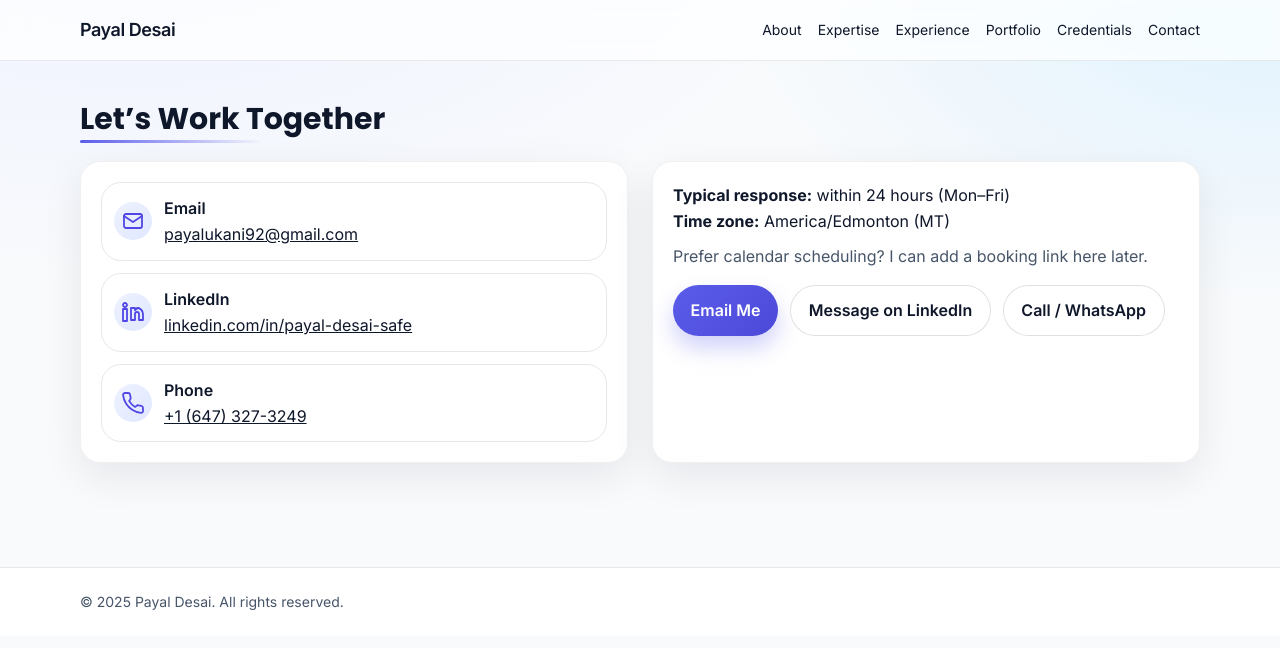
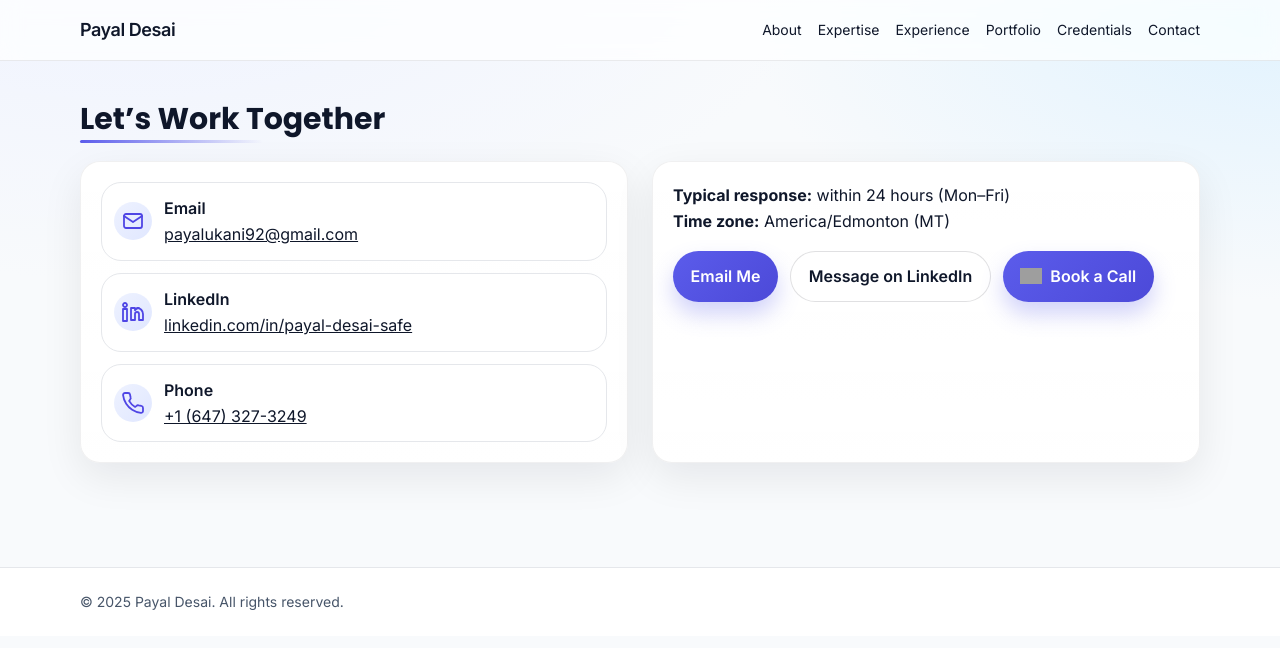
Before and after one commit to dirghak/Payal-Desai, a Next.js app: page /contact in a window 1280 px wide. Shown: the top 648 px of the page. Built offline with nearby package versions, Linux system fonts and the light colour scheme; grey boxes are pictures that could not be loaded.

Commit message:
Update page.tsx

```diff
--- a/app/contact/page.tsx
+++ b/app/contact/page.tsx
@@ -46,14 +46,18 @@ export default function ContactPage() {
         <section className="card">
           <p><strong>Typical response:</strong> within 24 hours (Mon–Fri)</p>
           <p><strong>Time zone:</strong> America/Edmonton (MT)</p>
-          <p className="text-slate-600 mt-2">Prefer calendar scheduling? I can add a booking link here later.</p>
+
 
           <div className="mt-4 flex flex-wrap gap-3">
             <a className="btn btn-primary" href="mailto:payalukani92@gmail.com">Email Me</a>
             <a className="btn btn-ghost" target="_blank" rel="noreferrer" href="https://www.linkedin.com/in/payal-desai-safe/">
               Message on LinkedIn
             </a>
-            <a className="btn btn-ghost" href="tel:+16473273249">Call / WhatsApp</a>
+            {/* <a className="btn btn-ghost" href="tel:+16473273249">Call / WhatsApp</a> */}
+            <a className="btn btn-primary" href="https://calendly.com/payal-scrummaster" target="_blank" rel="noreferrer">
+              <img src="/icon-calendar.svg" alt="" width={22} height={22} />
+              Book a Call
+            </a>
           </div>
         </section>
       </div>
```
